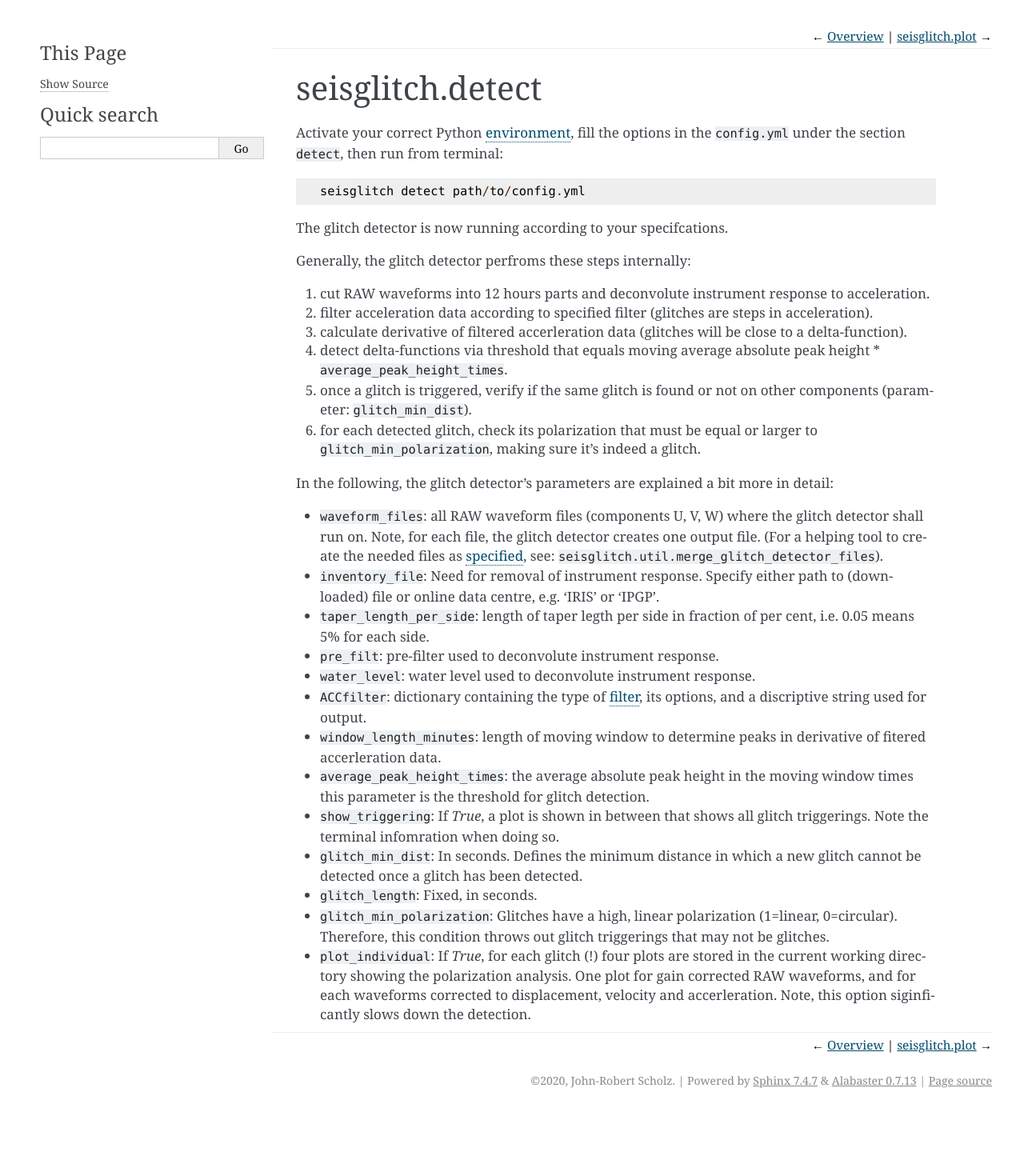
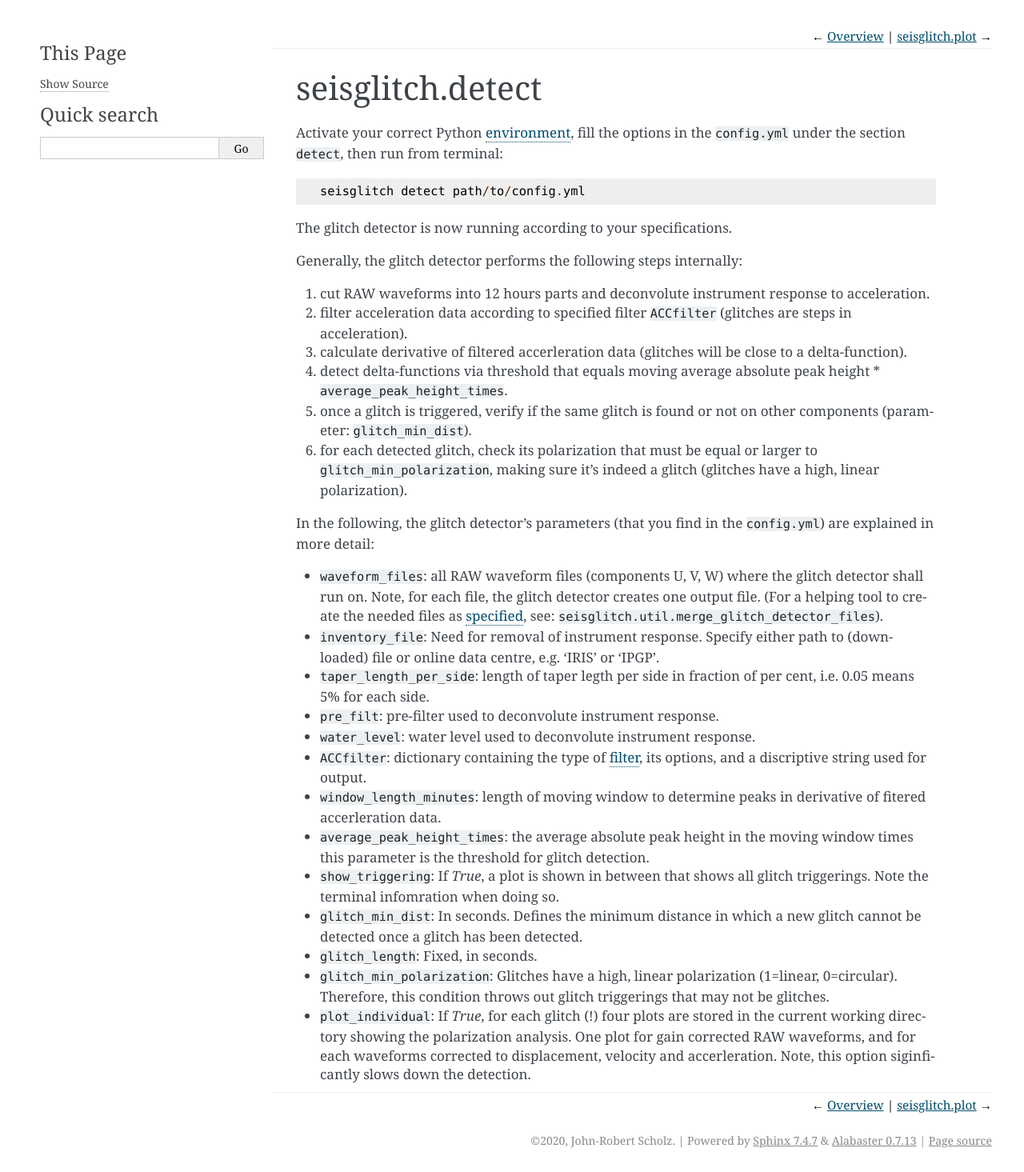
Before and after one commit to t0mmyt/seisglitch, a Sphinx documentation site: the page built from Docs/source/detector.rst, in a window 1280 px wide. Shown: the whole page at 80% size. Built offline with Sphinx 7.4.7, drawn with Linux system fonts in a browser that asks for light colours; before the commit the page ends 1390 px from its top, so only the background shows below that.

Commit message:
change some docs

```diff
--- a/Docs/source/detector.rst
+++ b/Docs/source/detector.rst
@@ -9,19 +9,19 @@ in the ``config.yml`` under the section ``detect``, then run from terminal:
 
     seisglitch detect path/to/config.yml
 
-The glitch detector is now running according to your specifcations.
+The glitch detector is now running according to your specifications.
 
-Generally, the glitch detector perfroms these steps internally:
+Generally, the glitch detector performs the following steps internally:
 
 1. cut RAW waveforms into 12 hours parts and deconvolute instrument response to acceleration.
-2. filter acceleration data according to specified filter (glitches are steps in acceleration).
+2. filter acceleration data according to specified filter ``ACCfilter`` (glitches are steps in acceleration).
 3. calculate derivative of filtered accerleration data (glitches will be close to a delta-function).
 4. detect delta-functions via threshold that equals moving average absolute peak height * ``average_peak_height_times``.
 5. once a glitch is triggered, verify if the same glitch is found or not on other components (parameter: ``glitch_min_dist``).
-6. for each detected glitch, check its polarization that must be equal or larger to ``glitch_min_polarization``, making sure it's indeed a glitch.
+6. for each detected glitch, check its polarization that must be equal or larger to ``glitch_min_polarization``, making sure it's indeed a glitch (glitches have a high, linear polarization).
 
 
-In the following, the glitch detector's parameters are explained a bit more in detail:
+In the following, the glitch detector's parameters (that you find in the ``config.yml``) are explained in more detail:
 
 
 * ``waveform_files``: all RAW waveform files (components U, V, W) where the glitch detector shall run on. Note, for each file, the glitch detector creates one output file. (For a helping tool to create the needed files as :ref:`specified <data_prep>`, see: ``seisglitch.util.merge_glitch_detector_files``).
```
